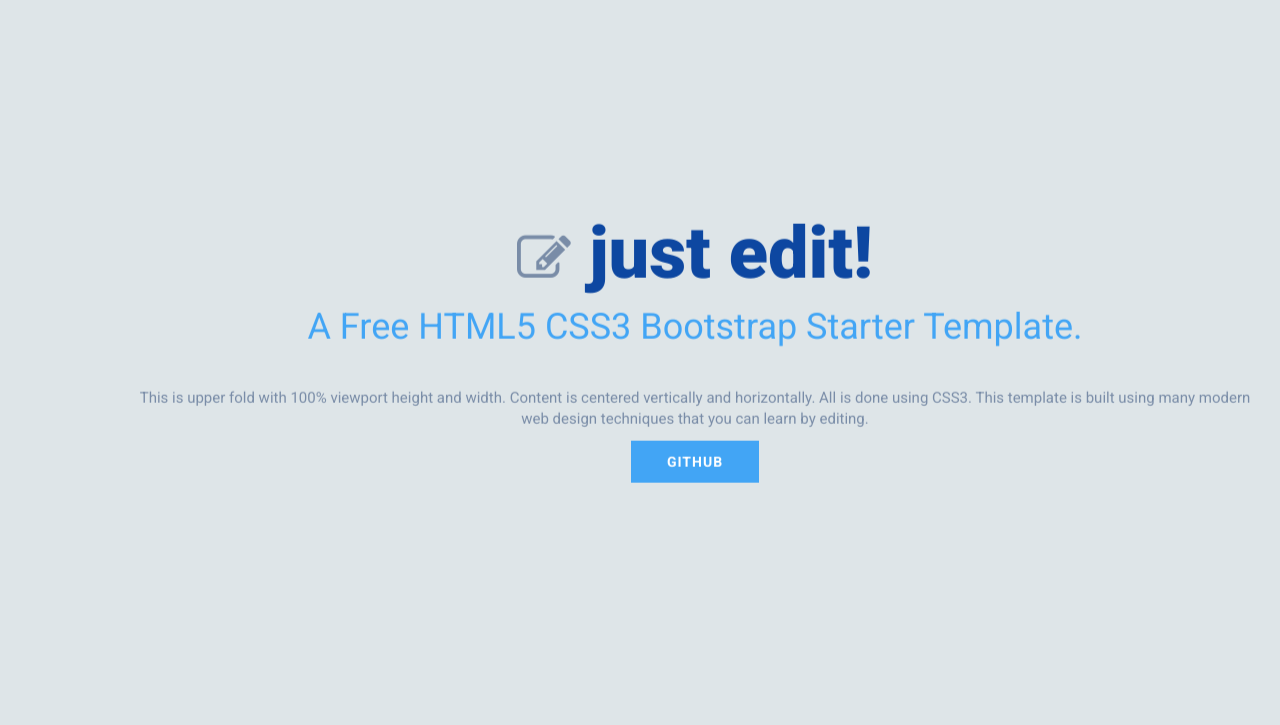
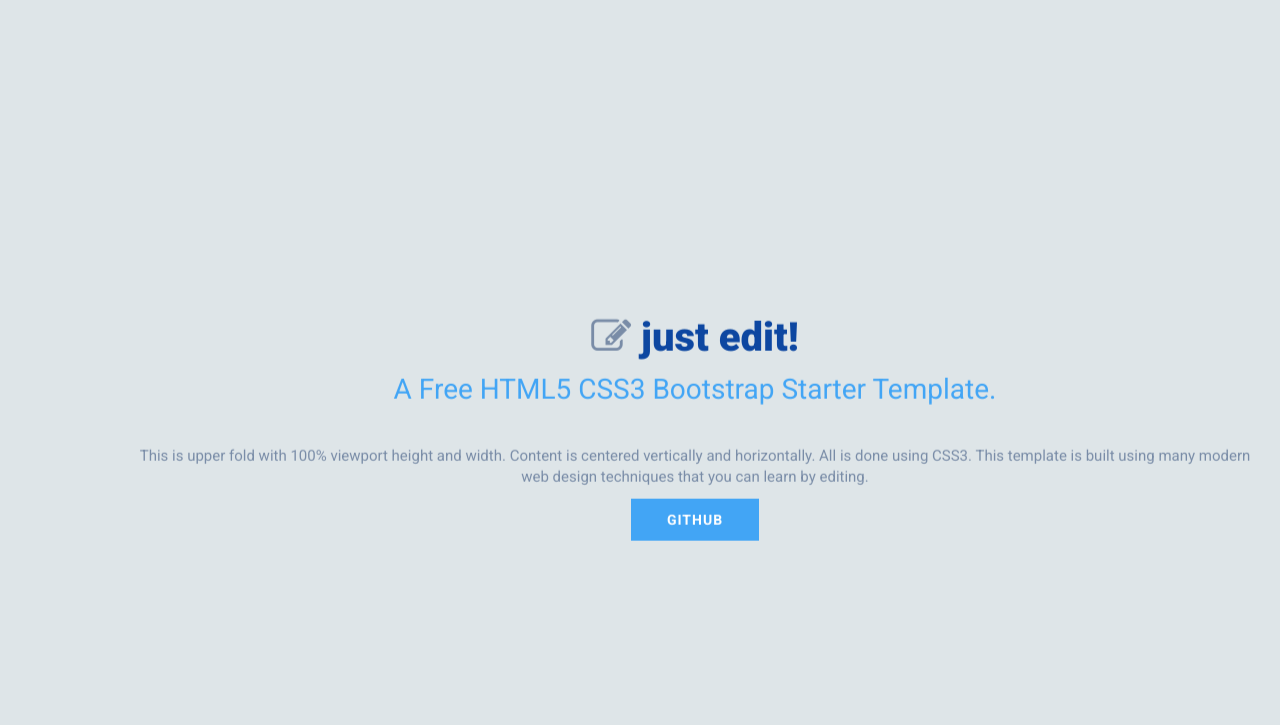
Before and after one commit to kamrulcodes/justEdit, a plain HTML site: page index.htm in a window 1280 px wide. Shown: the part 72-797 px from the top of the page. Drawn offline with nearby package versions, Linux system fonts and the light colour scheme; files whose address does not match are found by name.

Commit message:
added some media queries

```diff
--- a/css/style.css
+++ b/css/style.css
@@ -697,10 +697,18 @@ main .form-control:focus, .contact .form-control:focus {
 /* ----------------------------------------------------------------------------------- */
 
 @media screen and (min-width: 768px) {
-
-	.nav-search-btn {
-		top: 5px;
-	}
+    .nav-search-btn {
+	top: 5px;
+    }
+    #upper-fold .container {
+        top:60%;
+    }
+    #upper-fold h1, #upper-fold h1 span {
+        font-size: 40px;
+    }
+    #upper-fold h2 {
+        font-size: 28px;
+    }
 }
 
 
```
